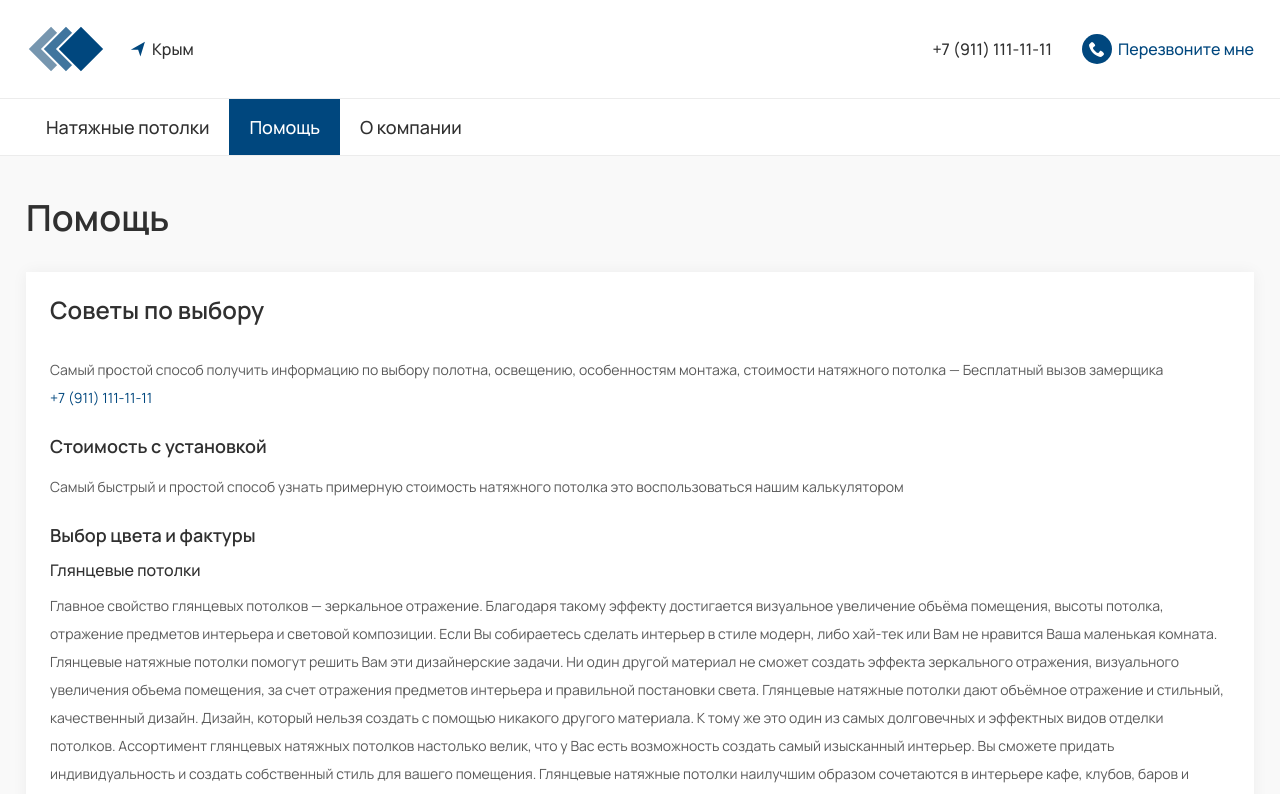
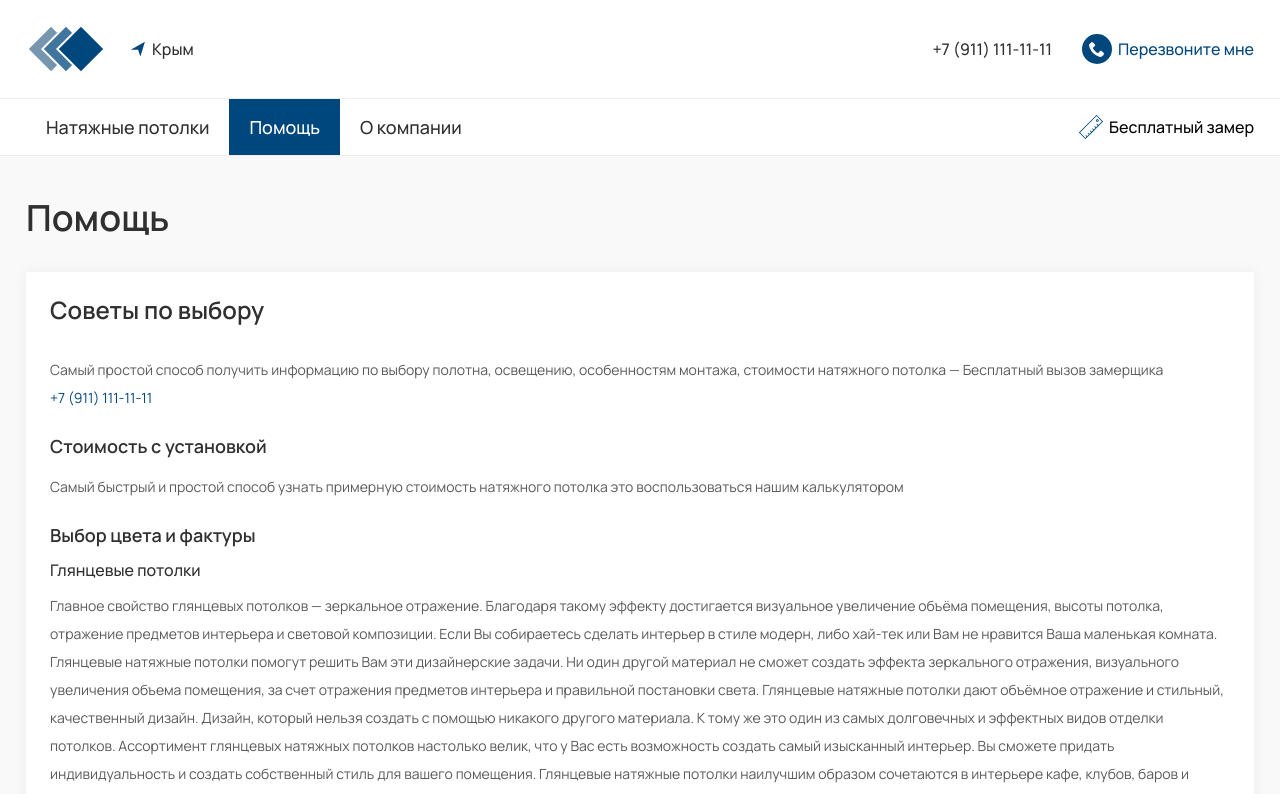
Before and after one commit to kadonomaro/nuxt_stretch_ceiling, a Nuxt app: page /help in a window 1280 px wide. Shown: the top 794 px of the page. Built offline with nearby package versions, Linux system fonts and the light colour scheme.

Commit message:
feat: link for sticky header, instagram href, modal width fix

```diff
--- a/components/common/TheHeaderMain.vue
+++ b/components/common/TheHeaderMain.vue
@@ -9,8 +9,17 @@
 <template>
     <div class="the-header-main">
         <div class="container">
-            <div class="the-header-main__menu">
-                <the-top-navigation></the-top-navigation>
+            <div class="the-header-main__inner">
+                <div class="the-header-main__menu">
+                    <the-top-navigation></the-top-navigation>
+                </div>
+                <button
+                    class="the-header-main__button"
+                    @click="$popup.show('ModalCalc')"
+                >
+                    <img src="/images/home/ruler.svg" alt="" />
+                    Бесплатный замер
+                </button>
             </div>
         </div>
     </div>
@@ -28,4 +37,29 @@
             border-bottom: 1px solid $color-border;
         }
     }
+
+    .the-header-main__inner {
+        @include bp($bp-desktop-sm) {
+            display: flex;
+            align-items: center;
+            justify-content: space-between;
+        }
+    }
+
+    .the-header-main__button {
+        display: flex;
+        align-items: center;
+        font-size: 16px;
+        line-height: 20px;
+        font-weight: 500;
+        transition: color 0.2s ease-in;
+        &:hover {
+            color: $color-accent;
+        }
+        img {
+            width: 24px;
+            height: 24px;
+            margin-right: 6px;
+        }
+    }
 </style>
--- a/components/common/TheModal/index.vue
+++ b/components/common/TheModal/index.vue
@@ -108,13 +108,13 @@
     .base-popup {
         position: relative;
         z-index: 20;
-        max-width: 400px;
         height: 100%;
         padding: 32px;
         background-color: #fff;
         box-sizing: border-box;
         -webkit-overflow-scrolling: touch;
         @include bp($bp-desktop-sm) {
+            max-width: 400px;
             margin: 30px auto 10px;
             height: auto;
         }
--- a/components/common/TheSocialLinks.vue
+++ b/components/common/TheSocialLinks.vue
@@ -8,12 +8,16 @@
     <div class="the-social-links">
         <ul class="the-social-links__list">
             <li class="the-social-links__item">
-                <a href="" class="the-social-links__link">
+                <a
+                    href="https://www.instagram.com/prusakov_m/"
+                    class="the-social-links__link"
+                    target="_blank"
+                >
                     <img src="/icons/instagram.svg" alt="Instagram" />
                 </a>
             </li>
             <li class="the-social-links__item">
-                <a href="" class="the-social-links__link">
+                <a href="" class="the-social-links__link" target="_blank">
                     <img src="/icons/youtube.svg" alt="Youtube" />
                 </a>
             </li>
```
